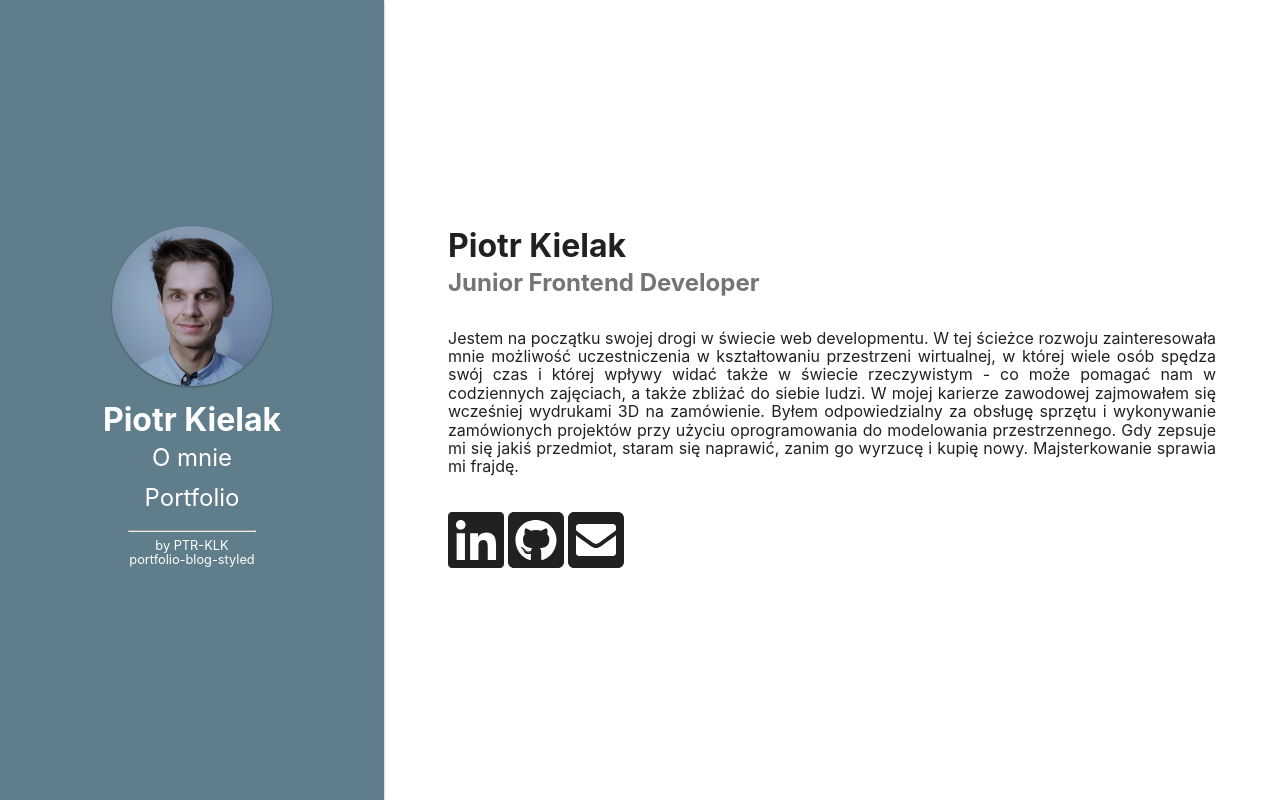
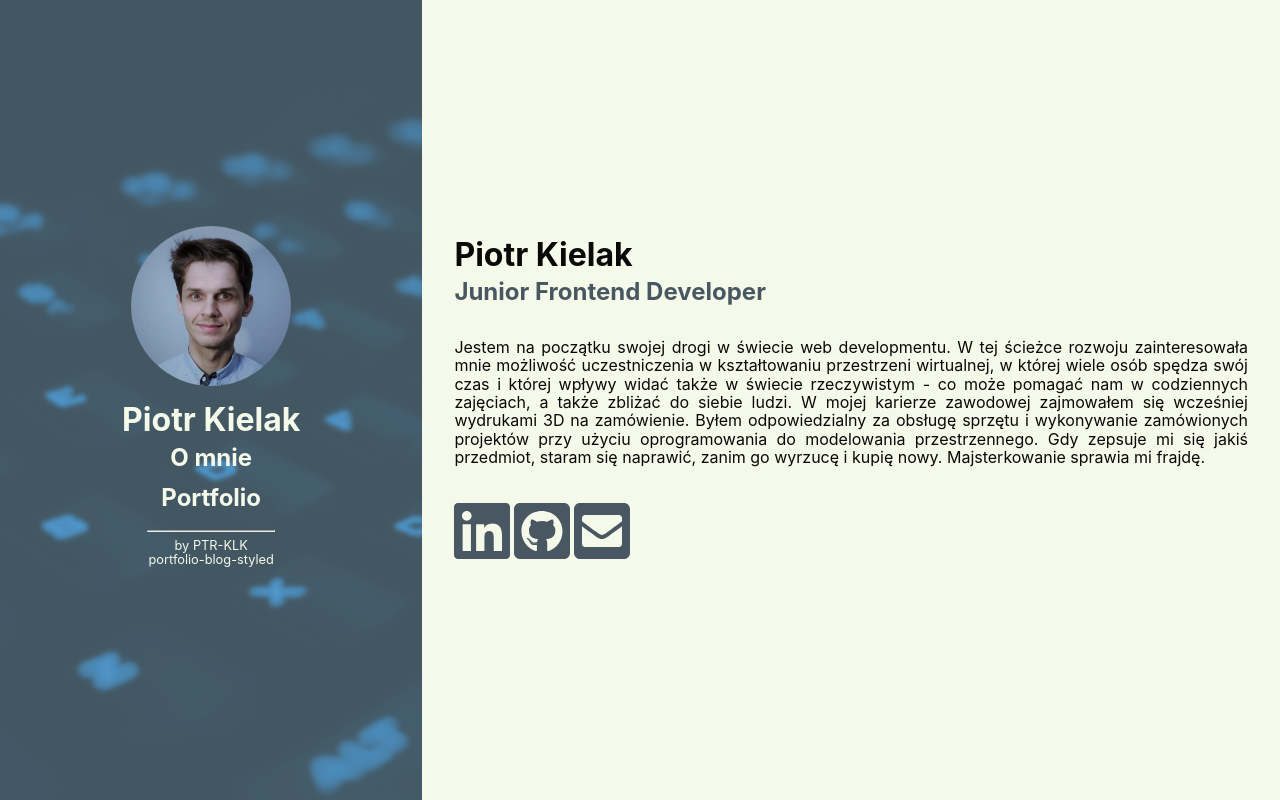
Before and after one commit to PTR-KLK/ptr-klk.github.io, a React (Create React App) app: page / in a window 1280 px wide. Built offline with nearby package versions, Linux system fonts and the light colour scheme.

Commit message:
new style applied

```diff
--- a/src/App.style.js
+++ b/src/App.style.js
@@ -3,9 +3,11 @@ import { FontAwesomeIcon } from "@fortawesome/react-fontawesome";
 import { createGlobalStyle } from "styled-components";
 import { colors } from "./resources/colors.resource";
 
+export const edgeGap = 1;
+
 export const GlobalStyle = createGlobalStyle`
   body {
-    background: ${colors.primaryLight};
+    background: ${colors.light};
   }
 `;
 
@@ -17,36 +19,34 @@ export const FullPageHeight = createGlobalStyle`
 
 export const Main = styled.main`
     padding: 3.75em 0.5em 0.5em;
-    background: ${colors.primaryTextLight};
-    box-shadow: 0 1px 3px rgba(0,0,0,0.12), 0 1px 2px rgba(0,0,0,0.24);
     display: flex;
     flex-direction: column;
     justify-content: center;
 
     @media (min-width: 425px) {
-        padding: 4.25em 1em 1em;
+        padding: 4.25em ${edgeGap}rem ${edgeGap}rem;
     }
 
     @media (min-width: 768px) {
-        padding: 5.25em 4em 2em 4em;
+        padding: 5.25em ${edgeGap}rem ${2*edgeGap}rem ${edgeGap}rem;
     }
 
     @media (min-width: 1024px) {
-        padding: 2em 4em;
-        width: 70%;
+        padding: ${2*edgeGap}rem ${2*edgeGap}rem;
+        width: 67%;
         position: absolute;
         top: 0;
-        left: 30%;
+        left: 33%;
     }
 
     @media (min-width: 1440px) {
-        width: 60%;
-        left: 20%
+        width: 50%;
+        left: 25%;
     }
 
     @media (min-width: 2560px) {
-        width: 40%;
-        left: 30%
+      width: 34%;
+      left: 33%;
     }
 
 `;
@@ -55,20 +55,20 @@ export const Header = styled.h1`
   width: 100%;
   margin: 0;
   padding: 0 0 0.125em 0;
-  color: ${colors.primaryTextDark};
+  color: ${colors.dark};
 `;
 
 export const Subheader = styled.h2`
   width: 100%;
   margin: 0 0 1rem 0;
-  color: ${colors.secondaryText};
+  color: ${colors.primary};
 `;
 
 export const Paragraph = styled.p`
   width: 100%;
-  margin: 1rem 0;
+  margin: ${edgeGap}rem 0;
   text-align: justify;
-  color: ${colors.primaryTextDark};
+  color: ${colors.dark};
 `;
 
 export const Links = styled.a`
@@ -76,6 +76,11 @@ export const Links = styled.a`
 `;
 
 export const Icon = styled(FontAwesomeIcon)`
-  color: ${colors.primaryTextDark};
-  margin: 1rem 0.25rem 0 0;
+  color: ${colors.primary};
+  margin: ${edgeGap}rem 0.25rem 0 0;
+
+  &:hover{
+    color: ${colors.accent};
+  }
+
 `;
--- a/src/components/card/card.component.js
+++ b/src/components/card/card.component.js
@@ -14,7 +14,7 @@ import { faWindowMaximize } from "@fortawesome/free-regular-svg-icons";
 
 function Card(props) {
   return (
-    <CardContainer>
+    <CardContainer invertOrder={props.invertOrder}>
       <CardTitle>{props.title}</CardTitle>
       <CardContent>
         <CardImg
--- a/src/components/card/card.style.js
+++ b/src/components/card/card.style.js
@@ -1,18 +1,18 @@
 import styled from "styled-components";
 import { FontAwesomeIcon } from "@fortawesome/react-fontawesome";
 import { colors } from "../../resources/colors.resource";
+import { edgeGap } from "../../App.style";
 
-const edgeGap = 1;
+
 
 export const CardContainer = styled.section`
   margin: 1rem 0;
   width: 100%;
   display: flex;
   flex-direction: column;
-  color: ${colors.primaryTextLight};
-  background: ${colors.primary};
-  box-shadow: 0 1px 3px rgba(0, 0, 0, 0.12), 0 1px 2px rgba(0, 0, 0, 0.24);
-  border-radius: ${edgeGap}rem;
+  color: ${colors.light};
+
+  background: ${(props) => props.invertOrder ? colors.secondary : colors.primary};
 `;
 
 export const CardContent = styled.section`
@@ -72,8 +72,6 @@ export const CardImg = styled.img`
   height: auto;
   object-fit: contain;
   order: 1;
-  box-shadow: 0 1px 3px rgba(0, 0, 0, 0.12), 0 1px 2px rgba(0, 0, 0, 0.24);
-  border-radius: ${edgeGap}rem;
 
   @media (min-width: 1024px) {
     margin: ${(props) =>
@@ -86,5 +84,10 @@ export const CardImg = styled.img`
 `;
 
 export const CardIcon = styled(FontAwesomeIcon)`
-  color: ${colors.primaryTextLight};
+  color: ${colors.light};
+
+  &:hover{
+    color: ${colors.accent};
+  }
+
 `;
--- a/src/components/footer/footer.style.js
+++ b/src/components/footer/footer.style.js
@@ -14,7 +14,7 @@ export const Container = styled.footer`
 
         & a {
             text-decoration: none;
-            color: ${colors.primaryTextLight};
+            color: ${colors.light};
 
             &:hover{
                 color: ${colors.accent};
--- a/src/components/navbar/navbar.style.js
+++ b/src/components/navbar/navbar.style.js
@@ -1,6 +1,7 @@
-import styled from 'styled-components';
+import styled from "styled-components";
 import { Link } from "react-router-dom";
-import { colors } from '../../resources/colors.resource';
+import { colors } from "../../resources/colors.resource";
+import backgroundNav from "../../resources/backgroundNav.png";
 
 export const NavContainer = styled.nav`
   position: fixed;
@@ -11,25 +12,25 @@ export const NavContainer = styled.nav`
   justify-content: space-between;
   align-items: center;
   background-color: ${colors.primary};
-    color: ${colors.primaryTextLight};
-    box-shadow: 0 1px 3px rgba(0,0,0,0.12), 0 1px 2px rgba(0,0,0,0.24);
+  color: ${colors.light};
 
   @media (min-width: 1024px) {
-        width: 30%;
+    width: 33%;
     height: 100vh;
     flex-direction: column;
     justify-content: center;
     z-index: 2;
+    background-image: url(${backgroundNav});
+    background-size: cover;
   }
 
   @media (min-width: 1440px) {
-        width: 20%;
+    width: 25%;
   }
 
   @media (min-width: 2560px) {
-        width: 30%;
+    width: 34%;
   }
-
 `;
 
 export const NavImage = styled.img`
@@ -37,35 +38,35 @@ export const NavImage = styled.img`
   height: 2em;
   border-radius: 50%;
   margin: 0 0 0 0.5em;
-    box-shadow: 0 1px 3px rgba(0,0,0,0.12), 0 1px 2px rgba(0,0,0,0.24);
 
   @media (min-width: 1024px) {
     width: 10em;
     height: auto;
     margin: 0 0 1em 0;
   }
-
 `;
 
 export const NavTitle = styled.h2`
   margin: 0;
   font-size: 2em;
+  font-weight: bolder;
   text-align: center;
 `;
 
 export const NavMenu = styled.nav`
-    display: ${props => props.isVisible ? "flex" : "none"};
+  display: ${(props) => (props.isVisible ? "flex" : "none")};
   flex-direction: column;
   justify-content: center;
   align-items: center;
   top: 0;
   position: fixed;
-    background-color: ${colors.primaryTransparent};
+  background: ${colors.primaryTransparent};
   width: 100vw;
   height: 100vh;
   z-index: -1;
 
   @media (min-width: 1024px) {
+    background: none;
     display: flex;
     position: static;
     width: auto;
@@ -75,11 +76,12 @@ export const NavMenu = styled.nav`
 
 export const NavMenuItem = styled(Link)`
   text-decoration: none;
-    color: ${colors.primaryTextLight};
+  color: ${colors.light};
+  font-weight: bolder;
   font-size: 2em;
   padding: 0.5em 0;
 
-    &:hover{
+  &:hover {
     color: ${colors.accent};
   }
 
@@ -88,7 +90,6 @@ export const NavMenuItem = styled(Link)`
     font-size: 1.5em;
     padding: 0.25em 0;
   }
-
 `;
 
 export const NavMenuBtn = styled.button`
--- a/src/pages/projects.page.js
+++ b/src/pages/projects.page.js
@@ -6,7 +6,7 @@ import Card from "../components/card/card.component";
 function Projects() {
   return (
     <>
-      <FullPageHeight fullPage={true} />
+      <FullPageHeight fullPage={false} />
       <Header>{projects.header}</Header>
       <Subheader>{projects.subheader}</Subheader>
       {projects.arr.map((e, idx) => {
--- a/src/resources/colors.resource.js
+++ b/src/resources/colors.resource.js
@@ -1,11 +1,8 @@
 export const colors = {
-  primaryDark: "#455A64",
-  primary: "#607D8B",
-  primaryTransparent: "rgba(96, 125, 139, 0.8)",
-  primaryLight: "#CFD8DC",
-  primaryTextLight: "#FFFFFF",
-  accent: "#FF9800",
-  primaryTextDark: "#212121",
-  secondaryText: "#757575",
-  divider: "#BDBDBD",
+  primary: "#485762",
+  secondary: "#634957",
+  light: "#F5F9E9",
+  dark: "#0A0908",
+  accent: "#E53D00",
+  primaryTransparent: "rgba(72, 87, 98, 0.8)",
 };
```
Also changed, not shown: src/resources/backgroundNav.png (added). Lines whose indentation alone changed are shown as unchanged.
